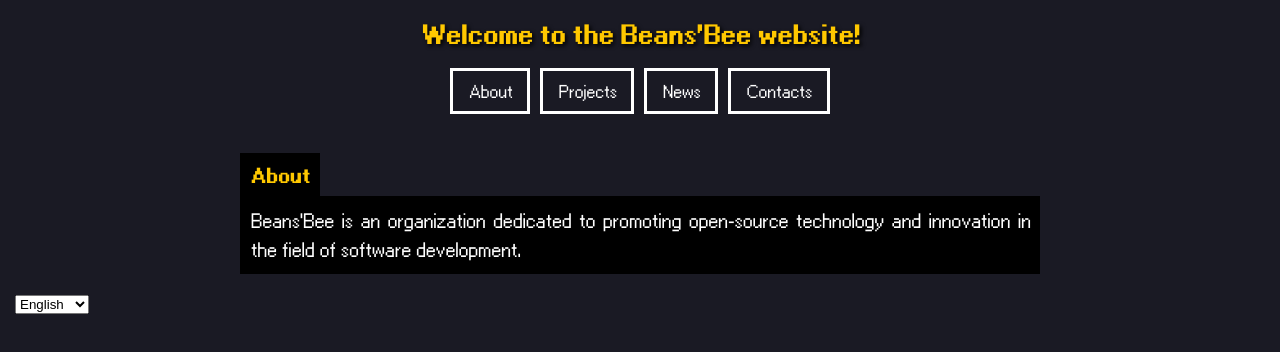
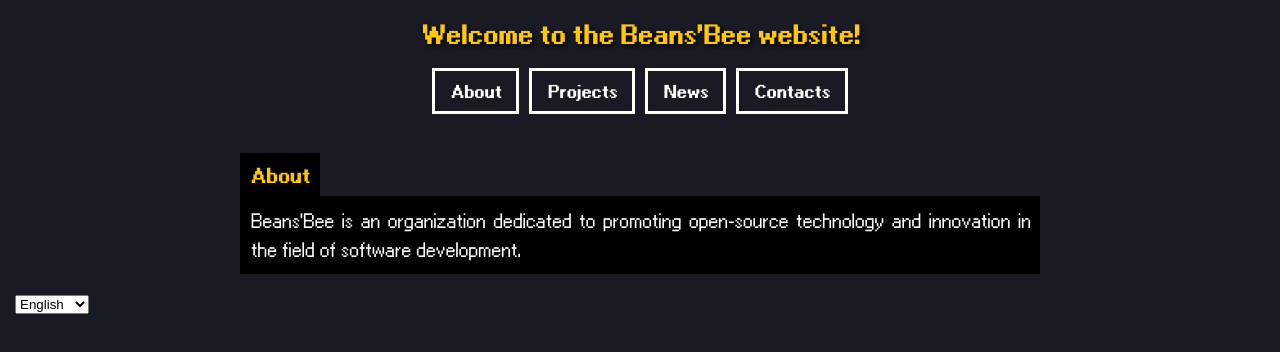
Before and after one commit to Beans-Bee/OurWebsite, a plain HTML site: page homepage.html in a window 1280 px wide. Shown: the part 94-446 px from the top of the page. Drawn offline with Linux system fonts and the light colour scheme.

Commit message:
Add font-family to navbar for consistent styling

```diff
--- a/assets/css/style.css
+++ b/assets/css/style.css
@@ -30,6 +30,7 @@ body {
 }
 
 .navbar {
+    font-family: "bold", sans-serif;
     text-align: center;
     color: white;
     overflow: hidden;
```
